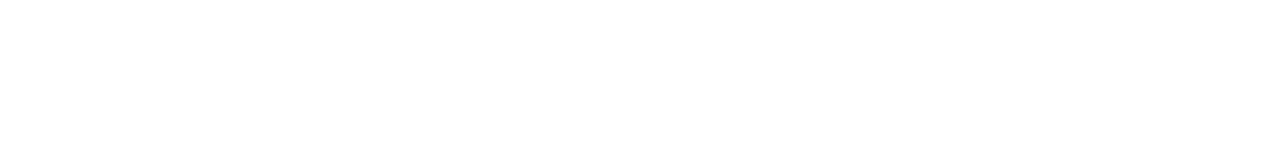
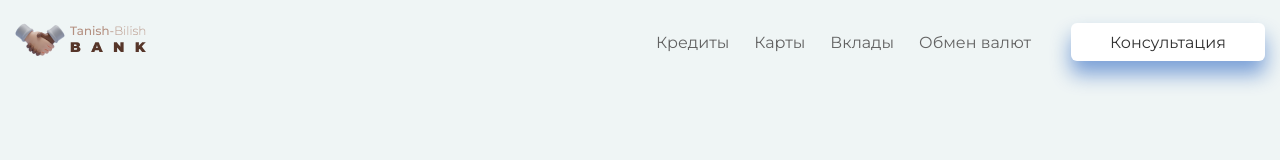
Before and after one commit to SkriLLTonE/tanishBilish1930, a plain HTML site: page index.html in a window 1280 px wide. Drawn offline with Linux system fonts and the light colour scheme.

Commit message:
header done

```diff
--- a/index.html
+++ b/index.html
@@ -9,7 +9,40 @@
 </head>
 
 <body>
-
+    <header class="header">
+        <div class="container header__nav">
+            <a href="#" class="logo">
+                <img src="./img/logo.png" alt="">
+            </a>
+            <div class="header__nav-right">
+                <ul class="header__nav-list">
+                    <li class="header__nav-list-item">
+                        <a href="#" class="header__nav-list-item-link">
+                            Кредиты
+                        </a>
+                    </li>
+                    <li class="header__nav-list-item">
+                        <a href="#" class="header__nav-list-item-link">
+                            Карты
+                        </a>
+                    </li>
+                    <li class="header__nav-list-item">
+                        <a href="#" class="header__nav-list-item-link">
+                            Вклады
+                        </a>
+                    </li>
+                    <li class="header__nav-list-item">
+                        <a href="#" class="header__nav-list-item-link">
+                            Обмен валют
+                        </a>
+                    </li>
+                </ul>
+                <button class="btn header__nav-btn">
+                    Консультация
+                </button>
+            </div>
+        </div>
+    </header>
 </body>
 
 </html>
--- a/styles/style.css
+++ b/styles/style.css
@@ -16,3 +16,62 @@
     margin: 0 auto;
     padding: 0 15px;
 }
+
+body {
+    background: #EFF5F5;
+}
+
+.header {
+    padding: 15px 0;
+}
+
+.header__nav {
+    display: flex;
+    align-items: center;
+    justify-content: space-between;
+}
+
+.header__nav-right {
+    display: flex;
+    align-items: center;
+    gap: 40px;
+}
+
+.header__nav-list {
+    display: flex;
+    align-items: center;
+    gap: 25px;
+}
+
+.header__nav-list-item-link {
+    font-size: 16px;
+    font-weight: 400;
+    color: #626262;
+}
+
+.header__nav-list-item-link:hover {
+    color: #000;
+}
+
+.btn {
+    width: 194px;
+    height: 38px;
+    display: flex;
+    align-items: center;
+    justify-content: center;
+    font-size: 16px;
+    font-weight: 400;
+    box-shadow: 0px 13px 20px #0047B87D;
+    border: none;
+    outline: none;
+    cursor: pointer;
+    border-radius: 6px;
+    color: #323232;
+    background: #fff;
+    transition: 0.3s;
+}
+
+.btn:hover {
+    background: #323232;
+    color: #fff;
+}
```
Also changed, not shown: img/logo.png (added).
